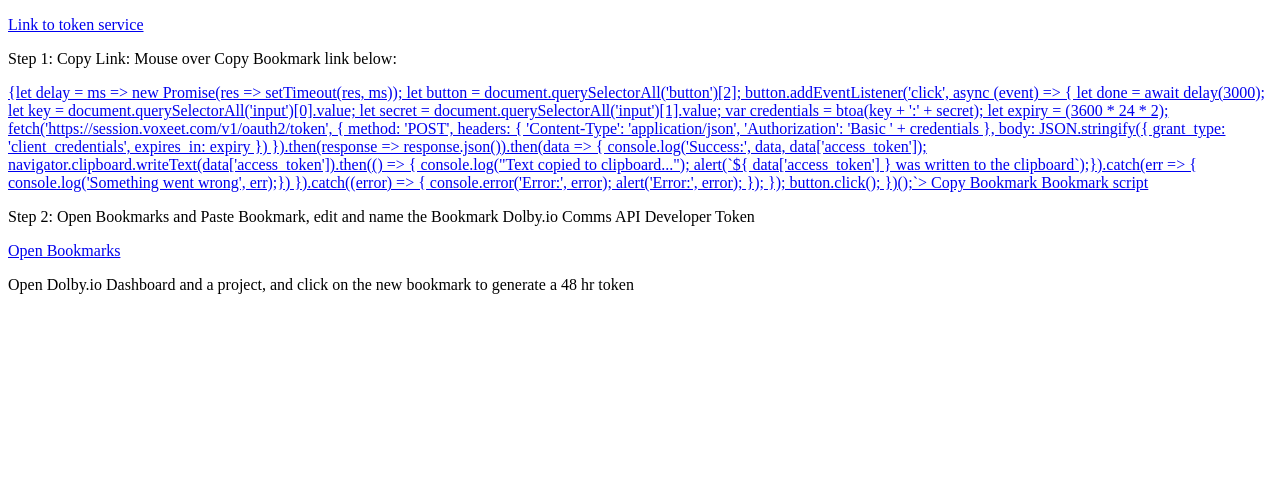
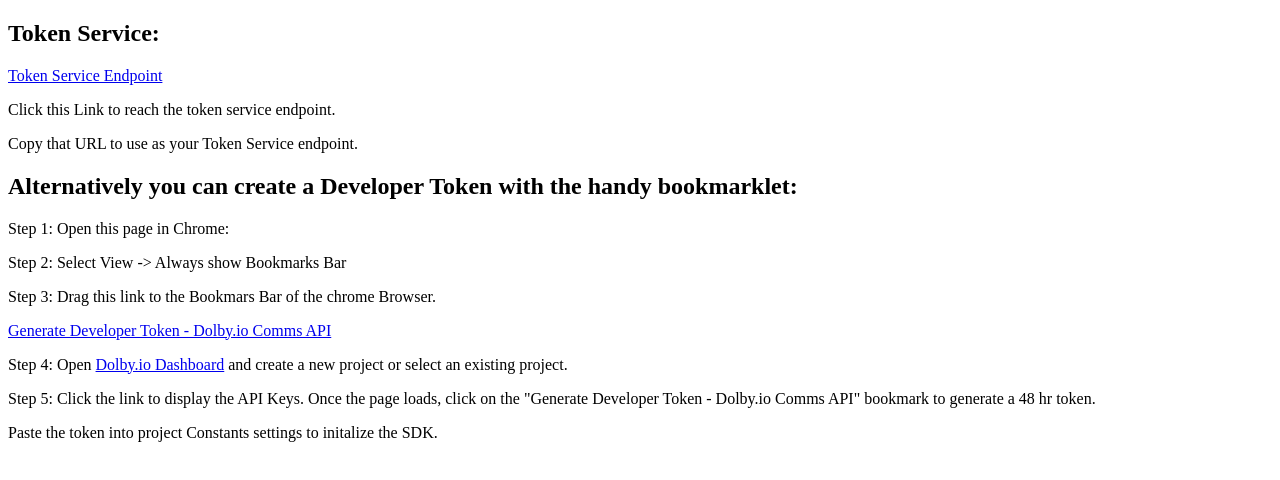
Before and after one commit to dzeitman/developer-token-bookmark, a website: page www/index.html in a window 1280 px wide. Drawn offline with Linux system fonts and the light colour scheme.

Commit message:
updated bookmarks

```diff
--- a/www/index.html
+++ b/www/index.html
@@ -1,25 +1,69 @@
-
 <!DOCTYPE html>
 <html lang="en">
+
 <head>
     <meta charset="UTF-8">
     <meta http-equiv="X-UA-Compatible" content="IE=edge">
     <meta name="viewport" content="width=device-width, initial-scale=1.0">
     <title>Webservice</title>
 </head>
+
 <body>
+<h2>Token Service:</h2>
+    <a href="/api/token-service/">
+        Token Service Endpoint
+    </a>
+    <p>Click this Link to reach the token service endpoint.</p>
+    <p>Copy that URL to use as your Token Service endpoint.</p>
 
-    <a href="/api/token-service/">
-        <p>Link to token service</p>
-    </a>
-<p> Step 1: Copy Link: Mouse over Copy Bookmark link below: </p>
-    <a href=`javascript:(() => {let delay = ms => new Promise(res => setTimeout(res, ms)); let button = document.querySelectorAll('button')[2];     button.addEventListener('click', async (event) => {         let done = await delay(3000);         let key = document.querySelectorAll('input')[0].value;         let secret = document.querySelectorAll('input')[1].value;         var credentials = btoa(key + ':' + secret);         let expiry = (3600 * 24 * 2);         fetch('https://session.voxeet.com/v1/oauth2/token', {             method: 'POST', headers: { 'Content-Type': 'application/json', 'Authorization': 'Basic ' + credentials }, body: JSON.stringify({ grant_type: 'client_credentials', expires_in: expiry })         }).then(response => response.json()).then(data => {             console.log('Success:', data, data['access_token']);             navigator.clipboard.writeText(data['access_token']).then(() => { console.log("Text copied to clipboard..."); alert(`${ data['access_token'] } was written to the clipboard`);}).catch(err => { console.log('Something went wrong', err);})         }).catch((error) => { console.error('Error:', error); alert('Error:', error); }); });   button.click(); })();`>
-        Copy Bookmark
-    </a>
+    <H2>Alternatively you can create a Developer Token with the handy bookmarklet:</H2>
+    <p>
+        Step 1: Open this page in Chrome:
+    </p>
 
-    <a href="bookmarklet.js">Bookmark script</a>
-    <p>Step 2: Open Bookmarks and Paste Bookmark, edit and name the Bookmark Dolby.io Comms API Developer Token</p>
-    <a href="chrome://bookmarks/">Open Bookmarks</a>
-    <p> Open Dolby.io Dashboard and a project, and click on the new bookmark to generate a 48 hr token </p>
+    <p>
+        Step 2: Select View -> Always show Bookmarks Bar
+    </p>
+    <p>
+        Step 3: Drag this link to the Bookmars Bar of the chrome Browser.
+    </p>
+
+    <p>
+        <a href="javascript:(() => {
+        let delay = ms => new Promise(res => setTimeout(res, ms)); let button = document.querySelectorAll('button')[2];
+        button.addEventListener('click', async (event) => {
+            let done = await delay(3000);
+            let key = document.querySelectorAll('input')[0].value;
+            let secret = document.querySelectorAll('input')[1].value;
+            var credentials = btoa(key + ':' + secret);
+            let expiry = (3600 * 24 * 2);
+            fetch('https://session.voxeet.com/v1/oauth2/token', {
+                method: 'POST', headers: { 'Content-Type': 'application/json', 'Authorization': 'Basic ' + credentials }, body: JSON.stringify({ grant_type: 'client_credentials', expires_in: expiry })
+            }).then(response => response.json()).then(data => {
+                console.log('Success:', data, data['access_token']);
+                navigator.clipboard.writeText(data['access_token']).then(() => { console.log('Text copied to clipboard...'); alert(`${ data['access_token'] } was written to the clipboard`);}).catch(err => { console.log('Something went wrong', err);})
+            }).catch((error) => { console.error('Error:', error); alert('Error:', error); });
+        });
+        button.click();
+    })();">
+            Generate Developer Token - Dolby.io Comms API
+        </a>
+    </p>
+
+    <p>
+        Step 4: Open <a href="https://dashboard.dolby.io/dashboard/applications/summary">Dolby.io Dashboard</a> and
+        create a new project or select an existing project.
+    </p>
+
+    <p>
+        Step 5: Click the link to display the API Keys.
+        Once the page loads, click on the "Generate Developer Token - Dolby.io Comms API" bookmark to generate a 48 hr
+        token.
+    </p>
+    <p>
+        Paste the token into project Constants settings to initalize the SDK.
+    </p>
+
 </body>
+
 </html>
```
Also changed, not shown: 1 other file.
